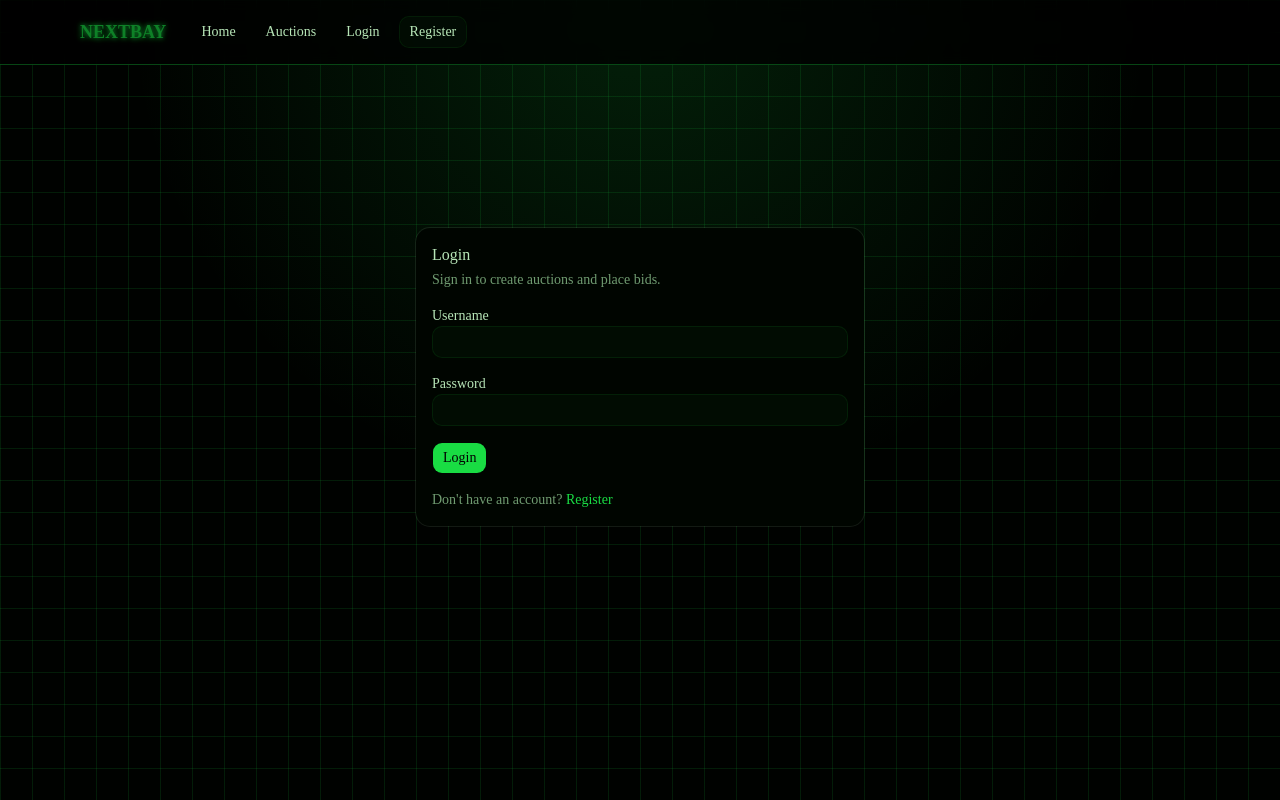
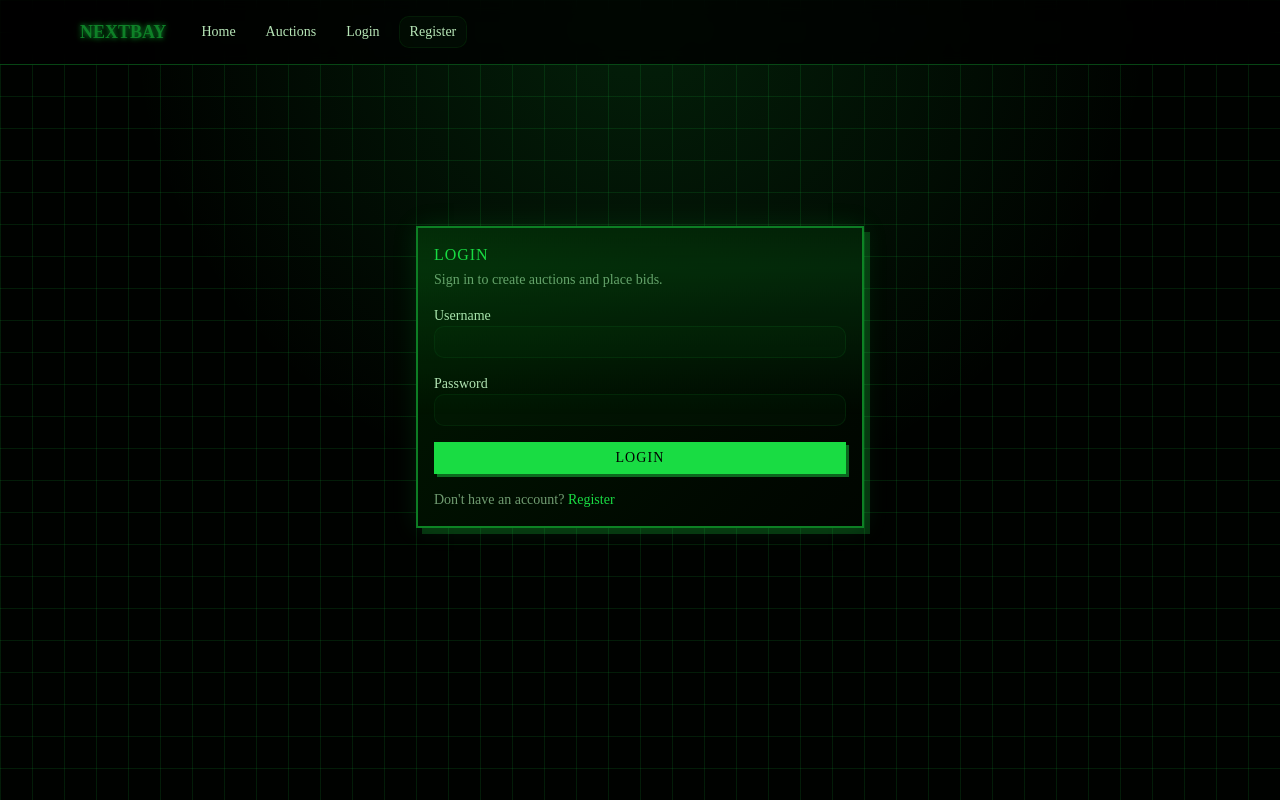
Before and after one commit to Austin7V/nextbay, a Next.js app: page /login in a window 1280 px wide. Built offline with nearby package versions, Linux system fonts and the light colour scheme; no server answers.

Commit message:
feat: add pixel style to login form

```diff
--- a/app/login/LoginForm.tsx
+++ b/app/login/LoginForm.tsx
@@ -25,7 +25,7 @@ export default function LoginForm() {
 
       {state.error && <p className="text-sm text-destructive">{state.error}</p>}
 
-      <Button type="submit" disabled={pending}>
+      <Button type="submit" disabled={pending} className="pixel-button w-full">
         {pending ? "Logging in..." : "Login"}
       </Button>
     </form>
--- a/app/login/page.tsx
+++ b/app/login/page.tsx
@@ -11,9 +11,9 @@ import {
 export default function LoginPage() {
   return (
     <main className="flex min-h-[70vh] items-center justify-center">
-      <Card className="w-full max-w-md">
+      <Card className="pixel-card terminal-panel w-full max-w-md">
         <CardHeader>
-          <CardTitle>Login</CardTitle>
+          <CardTitle className="terminal-text text-primary">Login</CardTitle>
           <CardDescription>
             Sign in to create auctions and place bids.
           </CardDescription>
```
